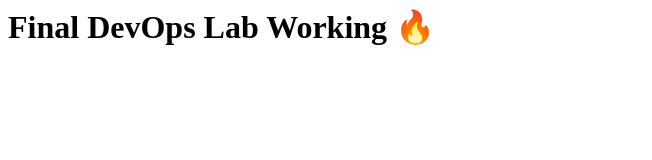
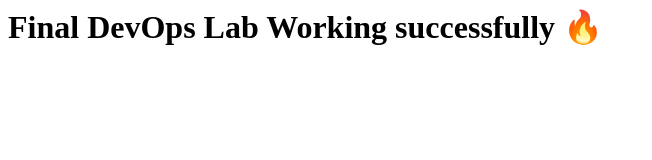
Before and after one commit to IamPranjal03/devops-webapp, a plain HTML site: page index.html in a window 1280 px wide. Shown: the whole page, without its empty margins (0-652 px from the left). Drawn offline with Linux system fonts and the light colour scheme.

Commit message:
Update index.html

```diff
--- a/index.html
+++ b/index.html
@@ -1 +1 @@
-<h1>Final DevOps Lab Working 🔥</h1>
+<h1>Final DevOps Lab Working successfully 🔥</h1>
```
